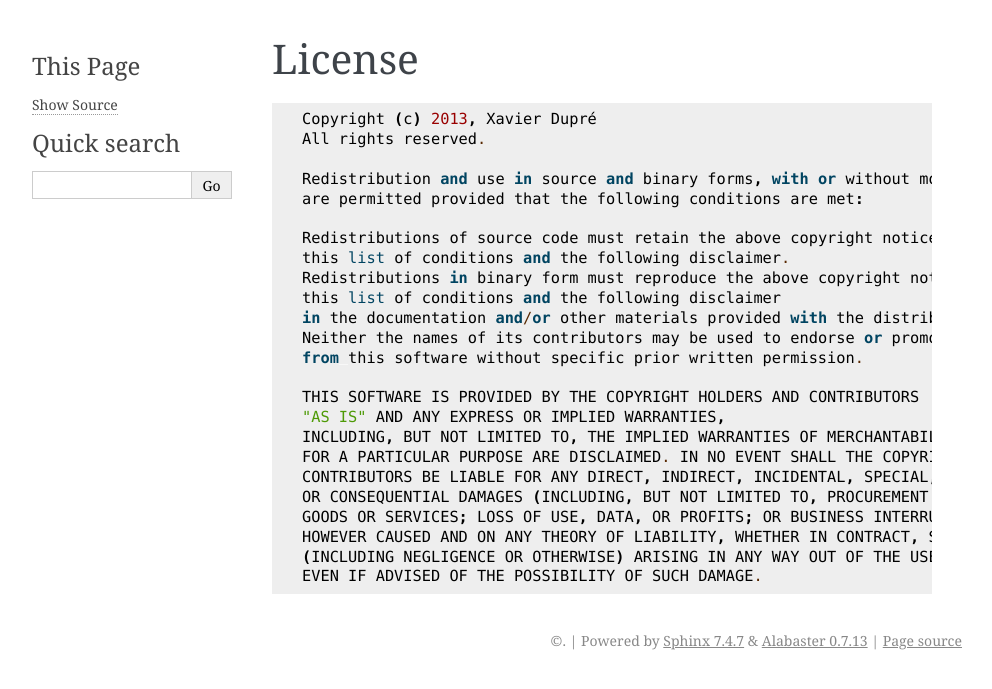
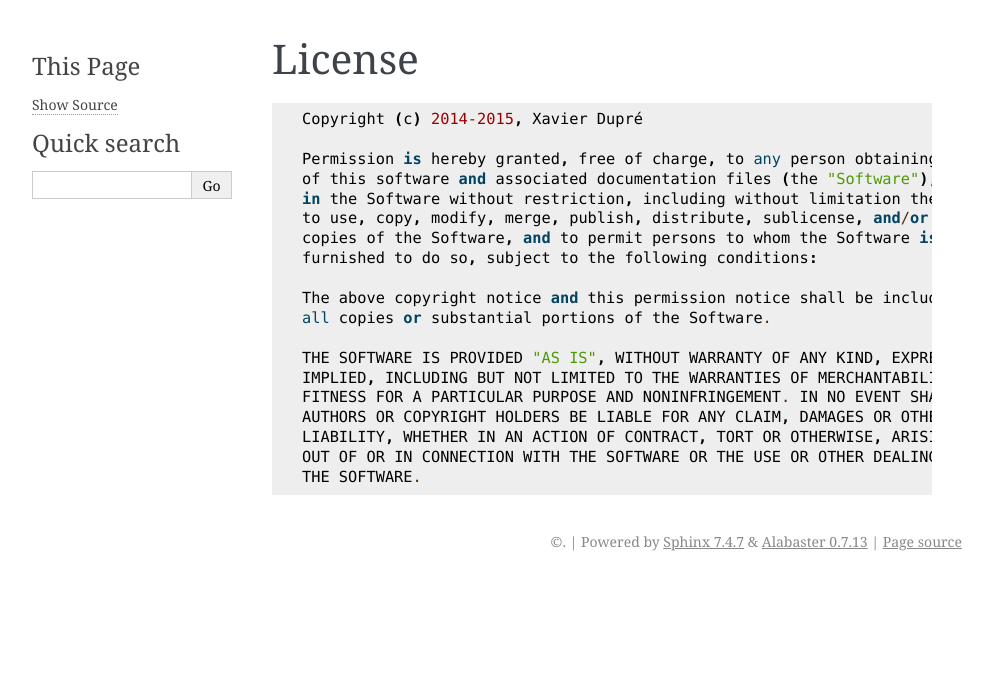
Before and after one commit to sdpython/pymmails, a Sphinx documentation site: the page built from _doc/sphinxdoc/source/license.rst, in a window 1280 px wide. Shown: the top 689 px of the page, without its empty margins (148-1140 px from the left). Built offline with Sphinx 7.4.7, drawn with Linux system fonts in a browser that asks for light colours; pages that are not in the unit, such as notebooks, are missing from menus.

```diff
--- a/_doc/sphinxdoc/source/LICENSE.txt
+++ b/_doc/sphinxdoc/source/LICENSE.txt
@@ -1,24 +1,19 @@
-Copyright (c) 2013, Xavier Dupré
-All rights reserved.
+Copyright (c) 2014-2015, Xavier Dupré
 
-Redistribution and use in source and binary forms, with or without modification,
-are permitted provided that the following conditions are met:
+Permission is hereby granted, free of charge, to any person obtaining a copy
+of this software and associated documentation files (the "Software"), to deal
+in the Software without restriction, including without limitation the rights
+to use, copy, modify, merge, publish, distribute, sublicense, and/or sell
+copies of the Software, and to permit persons to whom the Software is
+furnished to do so, subject to the following conditions:
 
-Redistributions of source code must retain the above copyright notice,
-this list of conditions and the following disclaimer.
-Redistributions in binary form must reproduce the above copyright notice,
-this list of conditions and the following disclaimer
-in the documentation and/or other materials provided with the distribution.
-Neither the names of its contributors may be used to endorse or promote products derived
-from this software without specific prior written permission.
+The above copyright notice and this permission notice shall be included in
+all copies or substantial portions of the Software.
 
-THIS SOFTWARE IS PROVIDED BY THE COPYRIGHT HOLDERS AND CONTRIBUTORS
-"AS IS" AND ANY EXPRESS OR IMPLIED WARRANTIES,
-INCLUDING, BUT NOT LIMITED TO, THE IMPLIED WARRANTIES OF MERCHANTABILITY AND FITNESS
-FOR A PARTICULAR PURPOSE ARE DISCLAIMED. IN NO EVENT SHALL THE COPYRIGHT HOLDER OR
-CONTRIBUTORS BE LIABLE FOR ANY DIRECT, INDIRECT, INCIDENTAL, SPECIAL, EXEMPLARY,
-OR CONSEQUENTIAL DAMAGES (INCLUDING, BUT NOT LIMITED TO, PROCUREMENT OF SUBSTITUTE
-GOODS OR SERVICES; LOSS OF USE, DATA, OR PROFITS; OR BUSINESS INTERRUPTION)
-HOWEVER CAUSED AND ON ANY THEORY OF LIABILITY, WHETHER IN CONTRACT, STRICT LIABILITY, OR TORT
-(INCLUDING NEGLIGENCE OR OTHERWISE) ARISING IN ANY WAY OUT OF THE USE OF THIS SOFTWARE,
-EVEN IF ADVISED OF THE POSSIBILITY OF SUCH DAMAGE.
+THE SOFTWARE IS PROVIDED "AS IS", WITHOUT WARRANTY OF ANY KIND, EXPRESS OR
+IMPLIED, INCLUDING BUT NOT LIMITED TO THE WARRANTIES OF MERCHANTABILITY,
+FITNESS FOR A PARTICULAR PURPOSE AND NONINFRINGEMENT. IN NO EVENT SHALL THE
+AUTHORS OR COPYRIGHT HOLDERS BE LIABLE FOR ANY CLAIM, DAMAGES OR OTHER
+LIABILITY, WHETHER IN AN ACTION OF CONTRACT, TORT OR OTHERWISE, ARISING FROM,
+OUT OF OR IN CONNECTION WITH THE SOFTWARE OR THE USE OR OTHER DEALINGS IN
+THE SOFTWARE.
--- a/_doc/sphinxdoc/source/index.rst
+++ b/_doc/sphinxdoc/source/index.rst
@@ -30,8 +30,8 @@ pymmails documentation
 `github <https://github.com/sdpython/pymmails/>`_,
 `documentation <http://www.xavierdupre.fr/app/pymmails/helpsphinx/index.html>`_,
 `wheel <http://www.xavierdupre.fr/site2013/index_code.html#pymmails>`_,
-:ref:`l-README`
-
+:ref:`l-README`,
+:ref:`blog <ap-main-0>`
 
 Description
 -----------
```
Also changed, not shown: _doc/sphinxdoc/source/blog/2015/2015-06-06-about.rst (added, +64 -0 lines), src/pymmails/__init__.py (+7 -0 lines), 1 other file.
